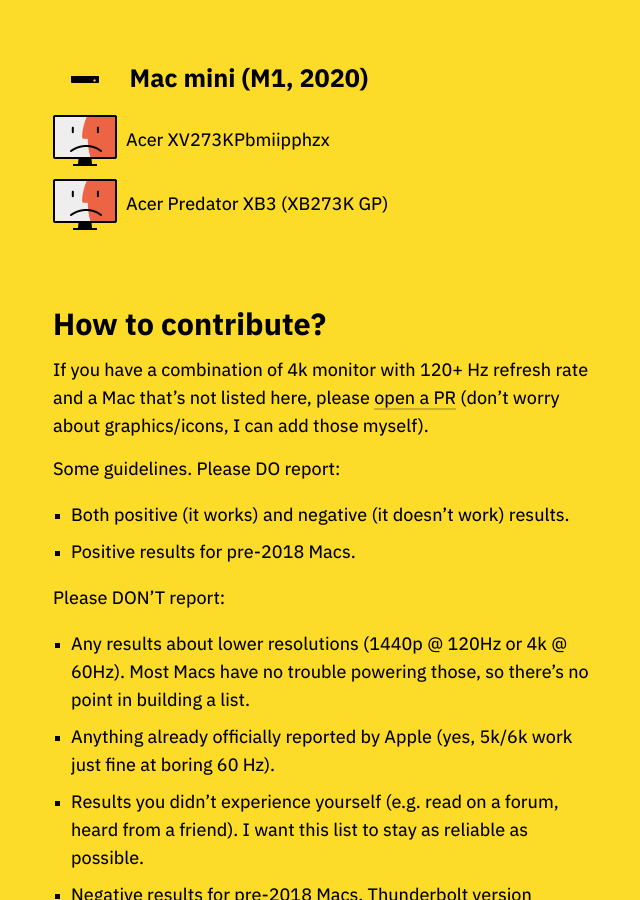
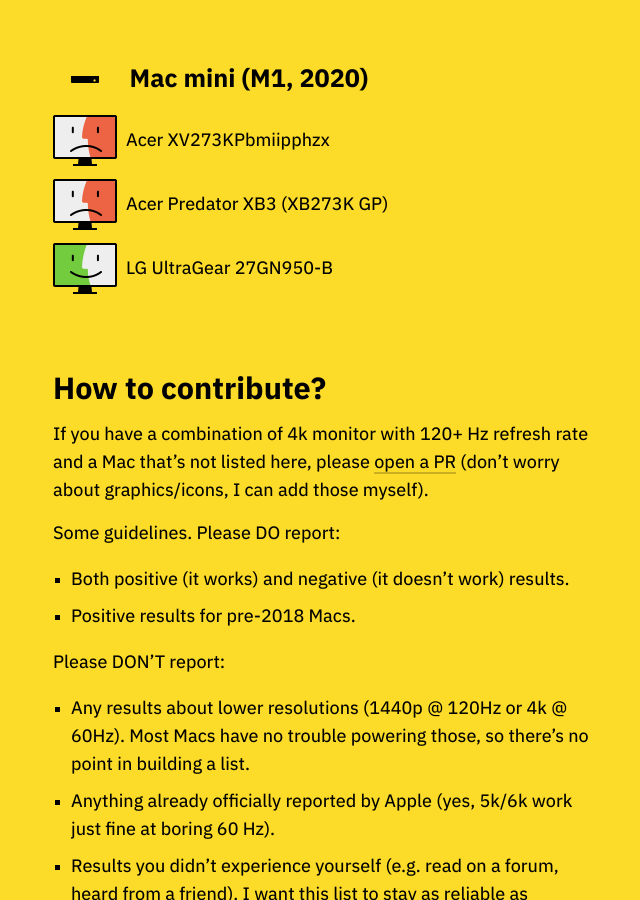
Before and after one commit to tonsky/tonsky.github.io, a Jekyll site: the page built from _posts/2021-02-24-monitors-mac.md, in a window 1280 px wide and 900 px high, scrolled down 1809 px. Shown: the whole window, without its empty margins (316-956 px from the left). Built offline with Jekyll 4.4.1, drawn with Linux system fonts in a browser that asks for light colours.

Commit message:
Add monitor to list

```diff
--- a/_posts/2021-02-24-monitors-mac.md
+++ b/_posts/2021-02-24-monitors-mac.md
@@ -58,6 +58,8 @@
 
 <div class="row"><img src="doesnt_work.png" height=64> <span>Acer Predator XB3 (XB273K GP)</span></div>
 
+<div class="row"><img src="works.png" height=64> <span>LG UltraGear 27GN950-B</span></div>
+
 # How to contribute?
 
 If you have a combination of 4k monitor with 120+ Hz refresh rate and a Mac that’s not listed here, please [open a PR](https://github.com/tonsky/tonsky.github.io) (don’t worry about graphics/icons, I can add those myself).
```
